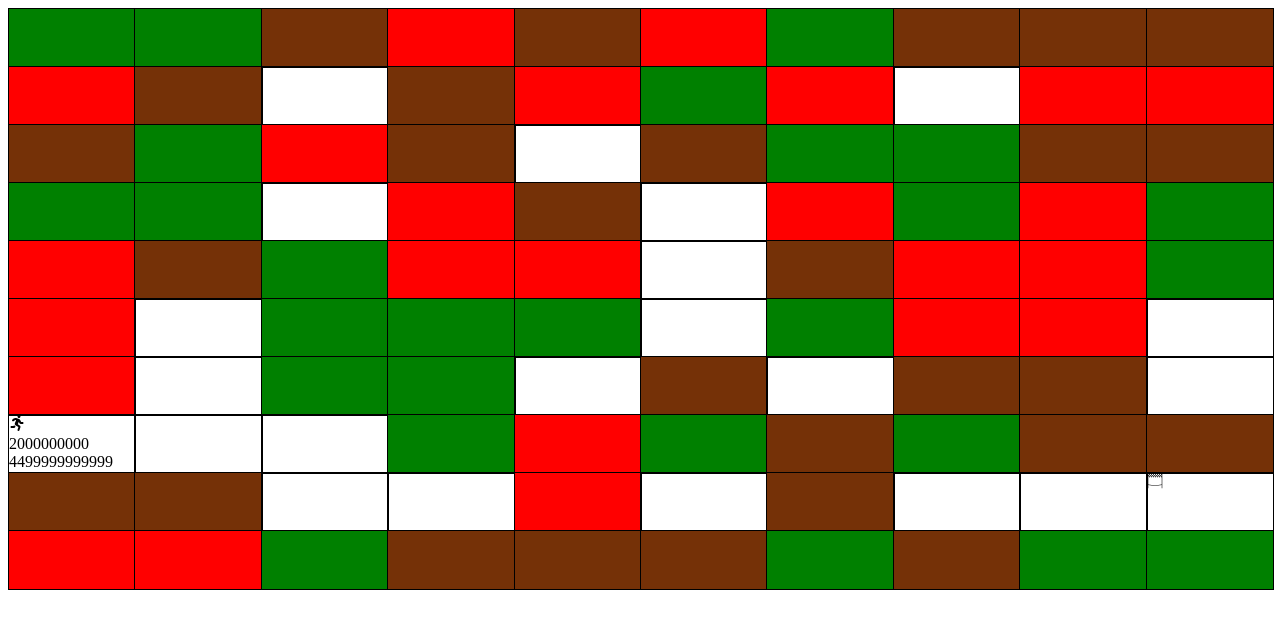
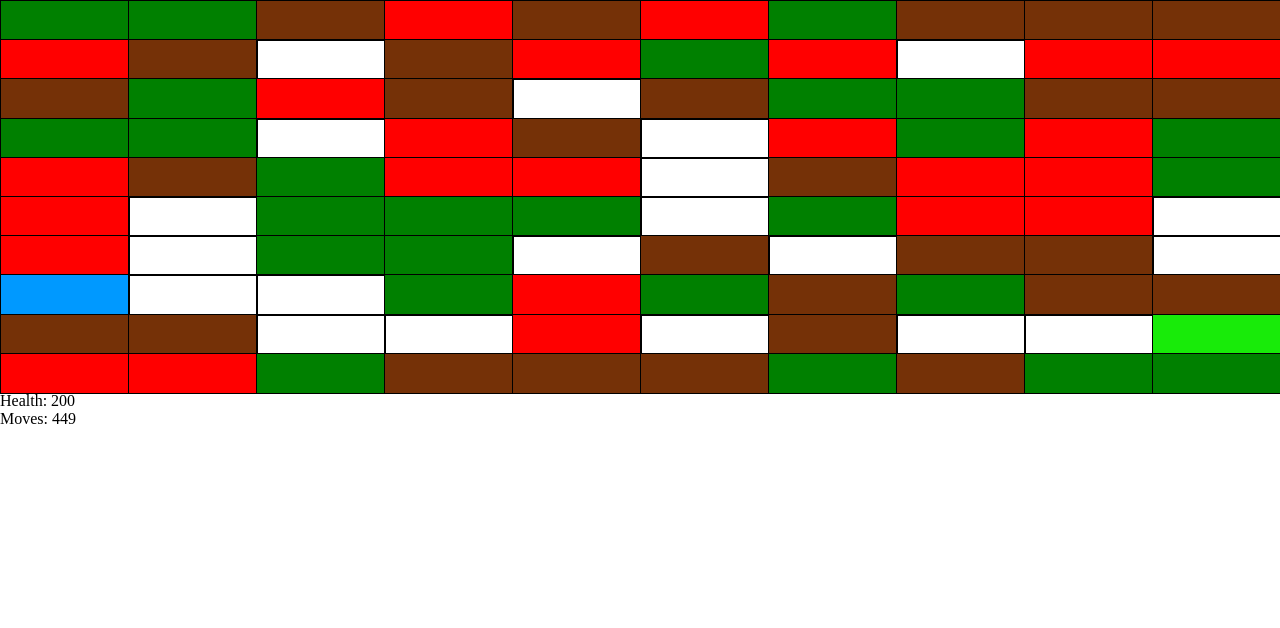
Before and after one commit to Dimmestsalmon/finalCoordinates, a React (Vite) app in the folder finalCoordinates/: page / in a window 1280 px wide. Shown: the top 628 px of the page. Built offline with nearby package versions, Linux system fonts and the light colour scheme.

Commit message:
moved the health and moves to bottom of screen and adjusted css

```diff
--- a/finalCoordinates/src/App.css
+++ b/finalCoordinates/src/App.css
@@ -0,0 +1,9 @@
+html, body, #root {
+  margin: 0;
+  padding: 0;
+}
+
+body {
+  height: 100vh;
+  width: 100vw;
+}
--- a/finalCoordinates/src/Components/Finish/finish.tsx
+++ b/finalCoordinates/src/Components/Finish/finish.tsx
@@ -4,7 +4,6 @@ import { GiFinishLine } from "react-icons/gi";
 function Finish() {
   return (
     <div className="finish">
-      <GiFinishLine />
     </div>
   )
 }
--- a/finalCoordinates/src/Components/Grid/grid.css
+++ b/finalCoordinates/src/Components/Grid/grid.css
@@ -1,10 +1,3 @@
-.grid-container {
-  display: grid;
-  grid-auto-flow: column;
-  grid-template-columns: repeat(10, 1fr);
-  grid-template-rows: repeat(10, 1fr);
-  width: 100%;
-}
 
 .grid {
   border-color: black;
@@ -24,3 +17,15 @@
 .mud {
   background-color:  #753107 ;
 }
+
+.player{
+  background-color: #0099ff;
+  height: 100%;
+  width: 100%;
+}
+
+.finish{
+  background-color: #18eb09;
+  height: 100%;
+  width: 100%;
+}
--- a/finalCoordinates/src/Components/Grid/grid.tsx
+++ b/finalCoordinates/src/Components/Grid/grid.tsx
@@ -29,6 +29,8 @@ function Grid() {
   let finishSet: boolean = true;
   let x: number = 1;
   let y:number = 1;
+  let player = <div className="player"></div>;
+
 
 
   const gridMaker = () => {
@@ -36,7 +38,7 @@ function Grid() {
       let type=Math.floor(Math.random()*4);
       let gridClass = typeOfGrid[type].name;
       if (playerSet && i == start){
-        grids.push(<div className={`blank grid`} id ={`x${x} y${y}`} key={i}><Player /></div>)
+        grids.push(<div className={`blank grid`} id ={`x${x} y${y}`} key={i}>{player}</div>)
         playerSet = false;
       }
       else if (finishSet && i == finish){
--- a/finalCoordinates/src/Components/Player/player.tsx
+++ b/finalCoordinates/src/Components/Player/player.tsx
@@ -9,8 +9,8 @@ interface PlayerStats{
 
 function Player() {
   const [playerStats, setPlayerStats] = useState<PlayerStats>({
-    health: 2000000000,
-    moves: 4500000000000
+    health: 200,
+    moves: 450
   });
 
 const [playerMoved, setPlayerMoved] = useState<Boolean>(false);
@@ -87,10 +87,9 @@ useEffect(() => {
 }, [playerMoved]);
 
   return (
-    <div className="player">
-      <FaRunning />
-      <div className="health">{playerStats.health}</div>
-      <div className="moves">{playerStats.moves}</div>
+    <div>
+      <div>Health: {playerStats.health}</div>
+      <div>Moves: {playerStats.moves}</div>
     </div>
   )
 }
--- a/finalCoordinates/src/Components/RenderBoard/renderBoard.css
+++ b/finalCoordinates/src/Components/RenderBoard/renderBoard.css
@@ -0,0 +1,24 @@
+.board-container {
+  display: grid;
+  grid-template-columns: auto;
+  height: 100vh;
+  width: 100vw;
+
+}
+
+.grid-container {
+  display: grid;
+  grid-auto-flow: column;
+  grid-template-columns: repeat(10, 1fr);
+  grid-template-rows: repeat(10, 1fr);
+  width: 100%;
+  height: 300ox;
+}
+
+
+.player-container {
+  display: grid;
+  grid-template-columns: repeat(1, 1fr);
+  grid-template-rows: repeat(1, 1fr);
+
+}
--- a/finalCoordinates/src/Components/RenderBoard/renderBoard.tsx
+++ b/finalCoordinates/src/Components/RenderBoard/renderBoard.tsx
@@ -1,13 +1,19 @@
 import './renderBoard.css'
 import Grid from '../Grid/grid';
 import React, { useEffect } from 'react';
+import Player from '../Player/player';
+function RenderBoard(playerStats: any) {
 
-function RenderBoard() {
 
   return (
     <>
-      <div className="grid-container">
-          <Grid />
+      <div className="board-container">
+        <div className="grid-container">
+            <Grid />
+        </div>
+        <div className="player-container">
+          <Player />
+        </div>
       </div>
     </>
   );
```
